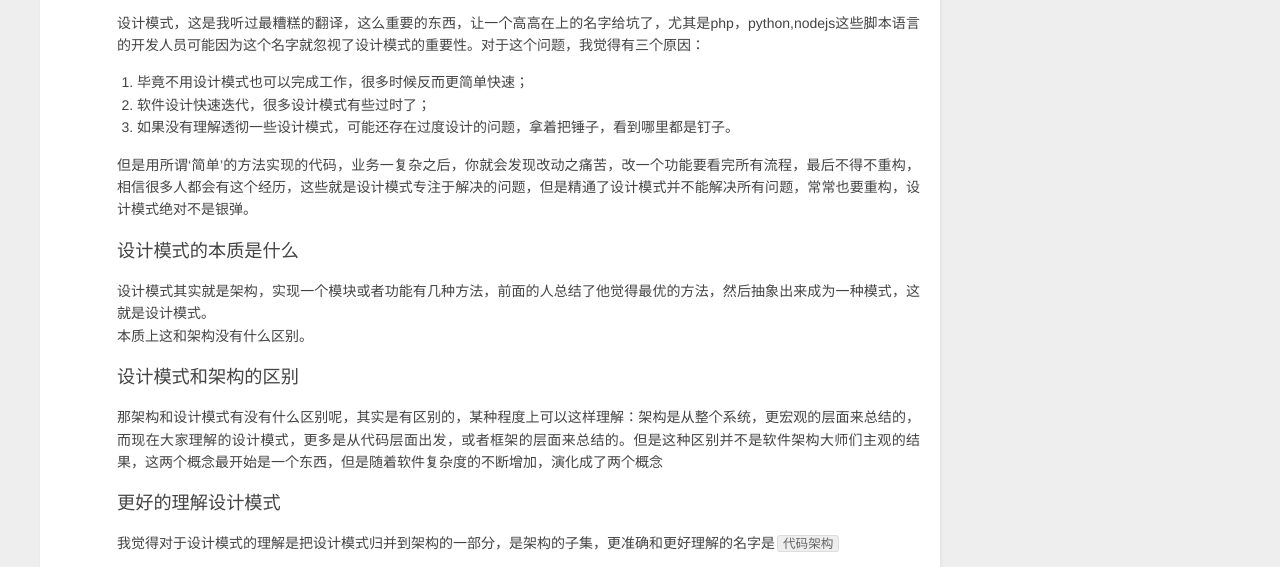
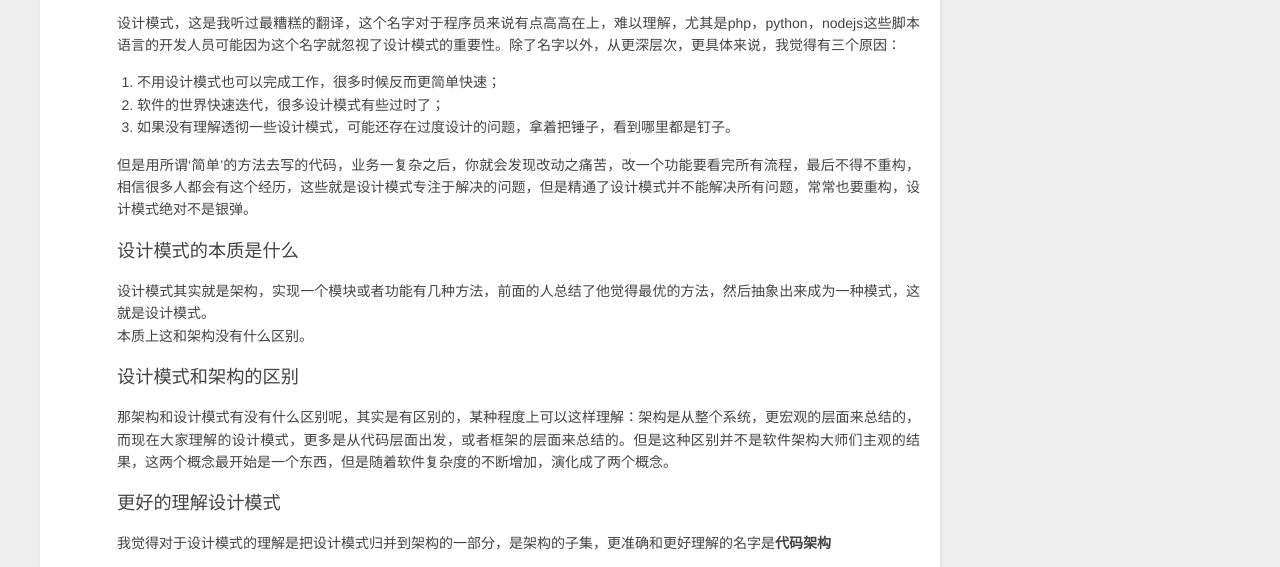
Before and after one commit to huanghe/huanghe.github.io, a plain HTML site: page 2017/03/30/Design_Patterns/index.html in a window 1280 px wide. Shown: the part 222-789 px from the top of the page. Drawn offline with Linux system fonts and the light colour scheme.

Commit message:
Site updated: 2017-04-11 11:22:28

```diff
--- a/2017/03/30/Design_Patterns/index.html
+++ b/2017/03/30/Design_Patterns/index.html
@@ -72,16 +72,16 @@
     </header>
     <div class="entry">
 
-        <p>设计模式，这是我听过最糟糕的翻译，这么重要的东西，让一个高高在上的名字给坑了，尤其是php，python,nodejs这些脚本语言的开发人员可能因为这个名字就忽视了设计模式的重要性。对于这个问题，我觉得有三个原因：</p>
+        <p>设计模式，这是我听过最糟糕的翻译，这个名字对于程序员来说有点高高在上，难以理解，尤其是php，python，nodejs这些脚本语言的开发人员可能因为这个名字就忽视了设计模式的重要性。除了名字以外，从更深层次，更具体来说，我觉得有三个原因：</p>
 <ol>
-<li>毕竟不用设计模式也可以完成工作，很多时候反而更简单快速；</li>
-<li>软件设计快速迭代，很多设计模式有些过时了；</li>
+<li>不用设计模式也可以完成工作，很多时候反而更简单快速；</li>
+<li>软件的世界快速迭代，很多设计模式有些过时了；</li>
 <li>如果没有理解透彻一些设计模式，可能还存在过度设计的问题，拿着把锤子，看到哪里都是钉子。</li>
 </ol>
-<p>但是用所谓‘简单’的方法实现的代码，业务一复杂之后，你就会发现改动之痛苦，改一个功能要看完所有流程，最后不得不重构，相信很多人都会有这个经历，这些就是设计模式专注于解决的问题，但是精通了设计模式并不能解决所有问题，常常也要重构，设计模式绝对不是银弹。</p>
+<p>但是用所谓‘简单’的方法去写的代码，业务一复杂之后，你就会发现改动之痛苦，改一个功能要看完所有流程，最后不得不重构，相信很多人都会有这个经历，这些就是设计模式专注于解决的问题，但是精通了设计模式并不能解决所有问题，常常也要重构，设计模式绝对不是银弹。</p>
 <h3 id="设计模式的本质是什么"><a href="#设计模式的本质是什么" class="headerlink" title="设计模式的本质是什么"></a>设计模式的本质是什么</h3><p>设计模式其实就是架构，实现一个模块或者功能有几种方法，前面的人总结了他觉得最优的方法，然后抽象出来成为一种模式，这就是设计模式。<br>本质上这和架构没有什么区别。</p>
-<h3 id="设计模式和架构的区别"><a href="#设计模式和架构的区别" class="headerlink" title="设计模式和架构的区别"></a>设计模式和架构的区别</h3><p>那架构和设计模式有没有什么区别呢，其实是有区别的，某种程度上可以这样理解：架构是从整个系统，更宏观的层面来总结的，而现在大家理解的设计模式，更多是从代码层面出发，或者框架的层面来总结的。但是这种区别并不是软件架构大师们主观的结果，这两个概念最开始是一个东西，但是随着软件复杂度的不断增加，演化成了两个概念</p>
-<h3 id="更好的理解设计模式"><a href="#更好的理解设计模式" class="headerlink" title="更好的理解设计模式"></a>更好的理解设计模式</h3><p>我觉得对于设计模式的理解是把设计模式归并到架构的一部分，是架构的子集，更准确和更好理解的名字是<code>代码架构</code></p>
+<h3 id="设计模式和架构的区别"><a href="#设计模式和架构的区别" class="headerlink" title="设计模式和架构的区别"></a>设计模式和架构的区别</h3><p>那架构和设计模式有没有什么区别呢，其实是有区别的，某种程度上可以这样理解：架构是从整个系统，更宏观的层面来总结的，而现在大家理解的设计模式，更多是从代码层面出发，或者框架的层面来总结的。但是这种区别并不是软件架构大师们主观的结果，这两个概念最开始是一个东西，但是随着软件复杂度的不断增加，演化成了两个概念。</p>
+<h3 id="更好的理解设计模式"><a href="#更好的理解设计模式" class="headerlink" title="更好的理解设计模式"></a>更好的理解设计模式</h3><p>我觉得对于设计模式的理解是把设计模式归并到架构的一部分，是架构的子集，更准确和更好理解的名字是<b>代码架构</b></p>
 
 
     </div>
--- a/sitemap.xml
+++ b/sitemap.xml
@@ -4,7 +4,7 @@
   <url>
     <loc>http://blog.hahaxixi.cc/2017/03/30/Design_Patterns/</loc>
 
-    <lastmod>2017-04-10T08:22:44.000Z</lastmod>
+    <lastmod>2017-04-11T03:21:43.000Z</lastmod>
 
   </url>
 
```
Also changed, not shown: atom.xml (+10 -10 lines), index.html (+6 -6 lines).
